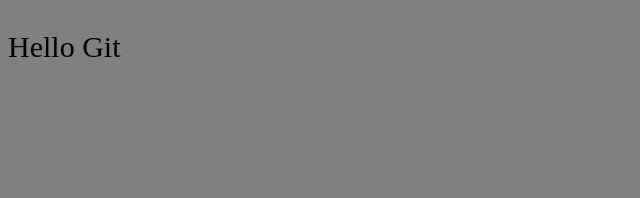
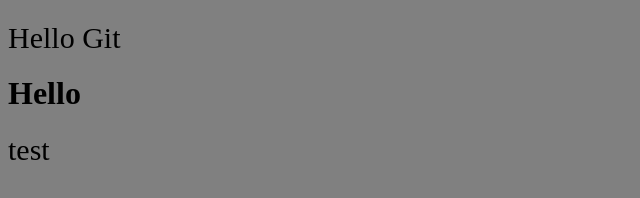
Before and after one commit to JustNova-git/gittest, a plain HTML site: page index.html in a window 1280 px wide. Shown: the whole page, without its empty margins (0-640 px from the left). Drawn offline with Linux system fonts and the light colour scheme.

Commit message:
Первое изменение

```diff
--- a/index.html
+++ b/index.html
@@ -8,6 +8,8 @@
 </head>
 <body>
     <p>Hello Git</p>
+    <h1>Hello</h1>
+    <p>test</p>
 
 </body>
 </html>
--- a/style.css
+++ b/style.css
@@ -1,7 +1,9 @@
 body{
     background-color: grey;
-    color: #000
+    color: #000;
+    font-family: "Times New Roman", Times, Baskerville, Georgia, serif;
 }
 p{
     font-size: 30px;
+    line-height: 15px;
 }
```
Also changed, not shown: 1 other file.
